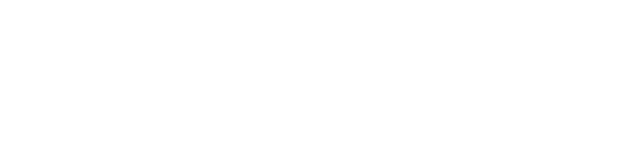
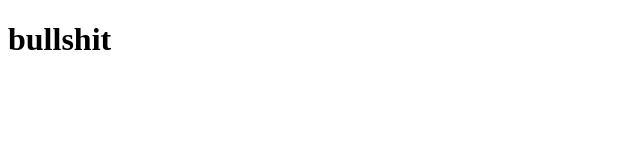
Before and after one commit to AndresR381/Group-Project, a plain HTML site: page index.html in a window 1280 px wide. Shown: the whole page, without its empty margins (0-640 px from the left). Drawn offline with Linux system fonts and the light colour scheme.

Commit message:
Update index.html

```diff
--- a/index.html
+++ b/index.html
@@ -6,7 +6,7 @@
     <title>Group Project</title>
 </head>
 <header>
-    <h1></h1>
+    <h1>bullshit</h1>
 </header>
 <body>
 
```
